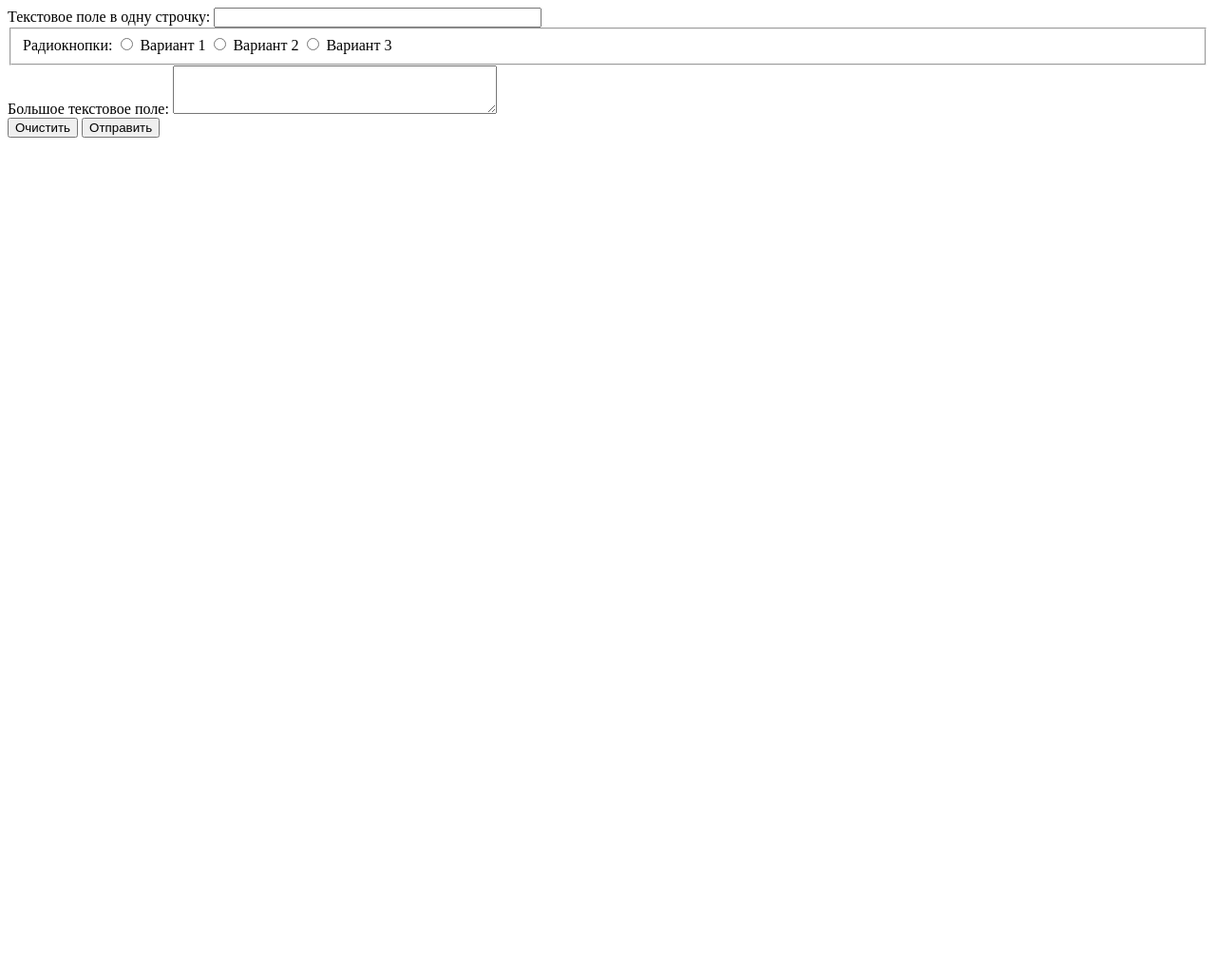
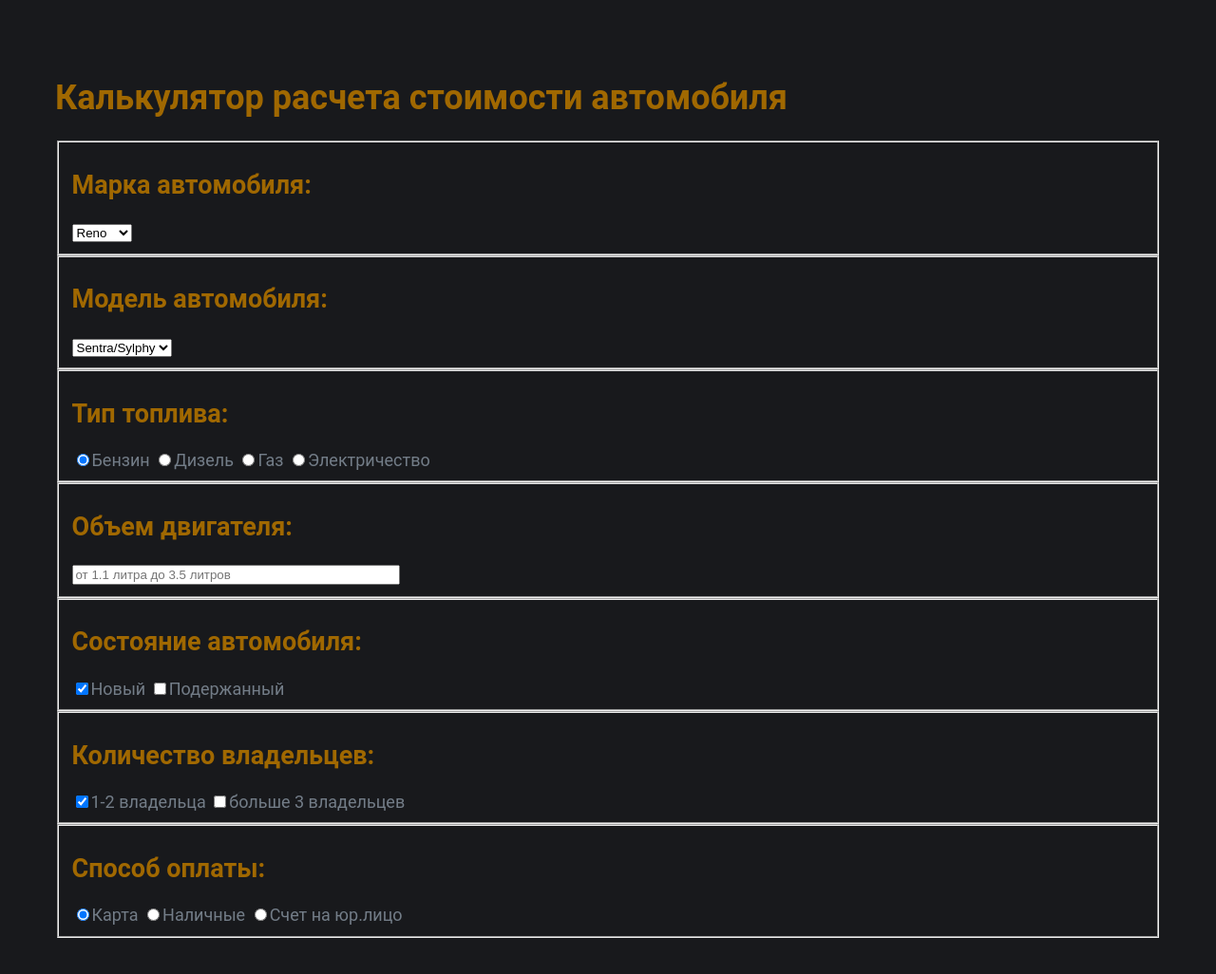
Before and after one commit to Diana348/Week16, a plain HTML site: page index.html in a window 1280 px wide. Shown: the whole page at 95% size. Before the commit the page ends 800 px from the top, so only its background shows below. Drawn offline with Linux system fonts and the light colour scheme.

Commit message:
questions and css

```diff
--- a/assets/styles/style.css
+++ b/assets/styles/style.css
@@ -0,0 +1,16 @@
+body {
+    padding: 50px;
+    background-color: #18191C;
+    color: #FFFFFF;
+    font-size: 18px;
+    font-family: "Roboto", sans-serif;
+}
+
+h1,
+h2 {
+    color: #a06801;
+}
+
+label {
+    color: #737d88;
+}
--- a/index.html
+++ b/index.html
@@ -5,45 +5,88 @@
     <meta charset="UTF-8">
     <meta http-equiv="X-UA-Compatible" content="IE=edge">
     <meta name="viewport" content="width=device-width, initial-scale=1.0">
+    <link rel="stylesheet" href="./assets/styles/style.css">
     <title>Document</title>
 </head>
 
 <body>
+    <h1>Калькулятор расчета стоимости автомобиля</h1>
     <form name="test" method="post" action="input1.php">
-        <label>
-            Текстовое поле в одну строчку:
-            <input type="text" size="40">
-        </label>
-
         <fieldset>
-            Радиокнопки:
-            <label class="radio-label">
-                <input type="radio" name="browser" value="ie" id="ie">
-                Вариант 1
-            </label>
-            <label class="radio-label">
-                <input type="radio" name="browser" value="opera" id="opera">
-                Вариант 2
-            </label>
-            <label class="radio-label">
-                <input type="radio" name="browser" value="firefox" id="firefox">
-                Вариант 3
+            <label for="car-name">
+                <h2>Марка автомобиля:</h2>
+                <select id="car-name">
+                    <option value="reno" name="car-name" selected>Reno</option>
+                    <option value="opel" name="car-name">Opel</option>
+                    <option value="mazda" name="car-name">Mazda</option>
+                    <option value="nissan" name="car-name">Nissan</option>
+                </select>
             </label>
         </fieldset>
 
-        <label>
-            Большое текстовое поле:
-            <textarea name="comment" cols="40" rows="3"></textarea>
-        </label>
+        <fieldset class="car-set">
+            <label class="car-label" for="car-model">
+                <h2>Модель автомобиля:</h2>
+                <select id="car-model">
+                    <option value="sentra/sylphy" name="car-model">Sentra/Sylphy</option>
+                    <option value="logan" name="car-model">Logan</option>
+                    <option value="astra" name="car-model">Astra</option>
+                    <option value="cx-9" name="car-model">CX-9</option>
+                </select>
+            </label>
+        </fieldset>
 
-        <div>
-            <input type="reset" value="Очистить">
-            <input type="submit" value="Отправить">
-        </div>
-    </form>
+        <fieldset class="radio-set">
+            <h2>Тип топлива:</h2>
+            <div class="radio-container">
+                <label class="radio-label">
+                    <input type="radio" name="type_of_fuel" checked>Бензин</label>
+                <label class="radio-label">
+                    <input type="radio" name="type_of_fuel">Дизель</label>
+                <label class="radio-label">
+                    <input type="radio" name="type_of_fuel">Газ</label>
+                <label class="radio-label">
+                    <input type="radio" name="type_of_fuel">Электричество</label>
+            </div>
+        </fieldset>
 
+        <fieldset class="input-set">
+            <label class="input-label">
+                <h2>Объем двигателя:</h2>
+                <input type="text" class="input" placeholder="от 1.1 литра до 3.5 литров" size="40">
+            </label>
+        </fieldset>
 
-    <script src="./assets/scripts/index.js"></script>
+        <fieldset class="checkbox-set">
+            <h2>Состояние автомобиля:</h2>
+            <label class="checkbox-label">
+                <input type="checkbox" name="car-condition" checked>Новый</label>
+            <label class="checkbox-label">
+                <input type="checkbox" name="car-condition">Подержанный</label>
+        </fieldset>
+
+        <fieldset class="owner-set">
+            <h2>Количество владельцев:</h2>
+            <label class="owner-label">
+                <input type="checkbox" name="car-owner" checked>1-2 владельца</label>
+            <label class="checkbox-label">
+                <input type="checkbox" name="car-owner">больше 3 владельцев</label>
+        </fieldset>
+
+        <fieldset class="pay-set">
+            <h2>Способ оплаты:</h2>
+            <div class="pay-container">
+                <label class="pay-label">
+                    <input type="radio" name="pay-input" checked>Карта</label>
+                <label class="pay-label">
+                    <input type="radio" name="pay-input">Наличные</label>
+                <label class="pay-label">
+                    <input type="radio" name="pay-input">Счет на юр.лицо</label>
+            </div>
+        </fieldset>
+
+        <script src="./assets/scripts/index.js">
+        </script>
 </body>
 
 </html>
```
